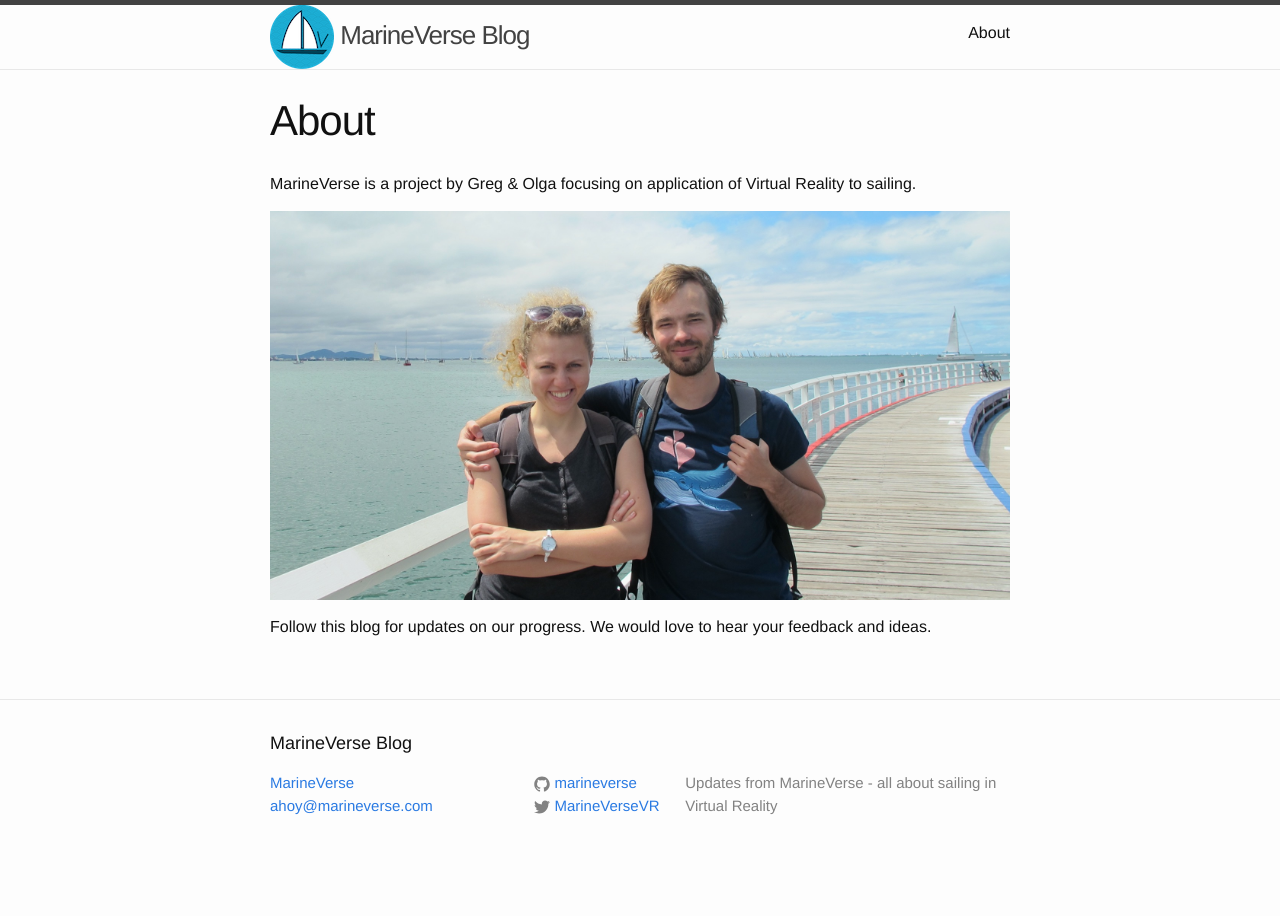
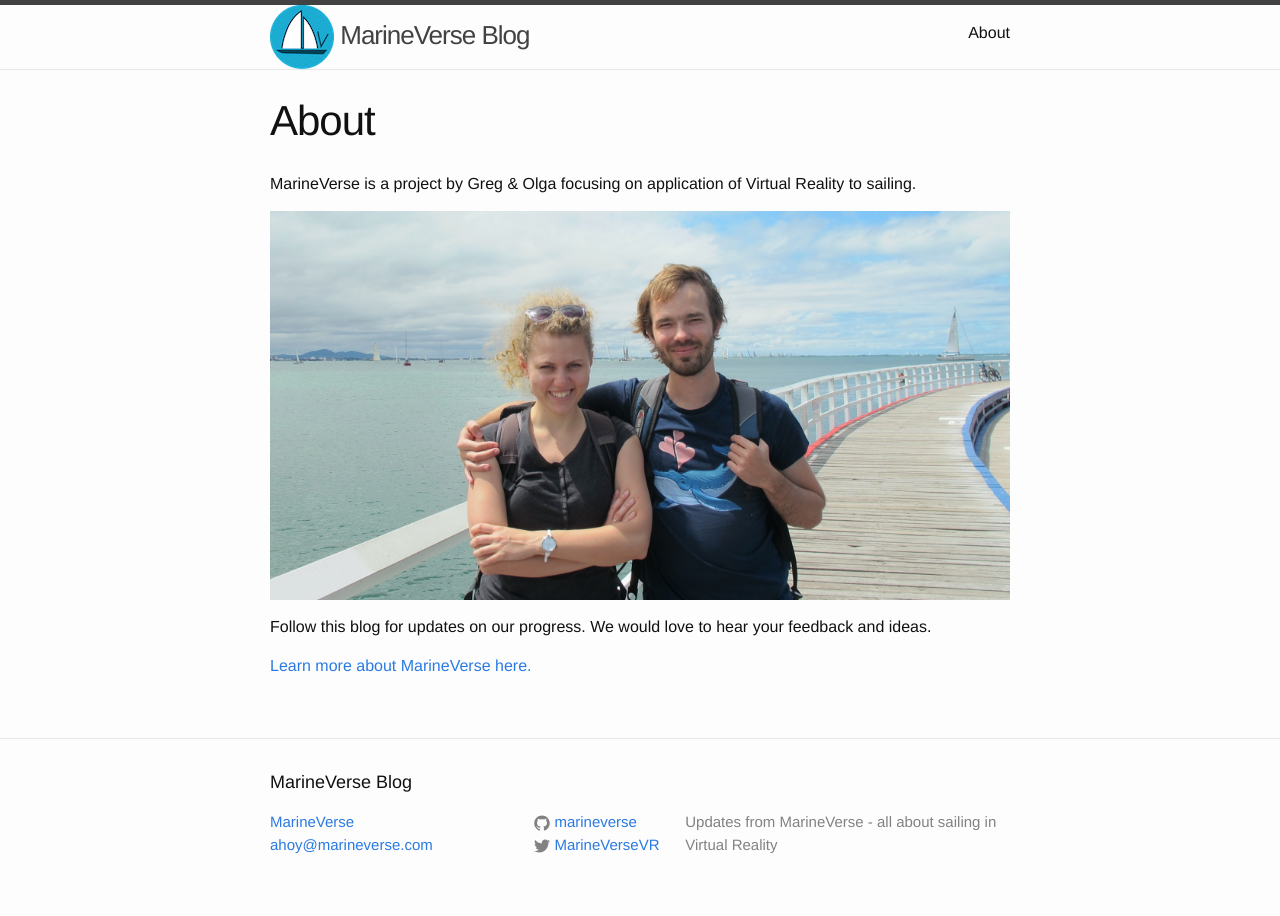
Before and after one commit to marineverse/marineverse.github.io, a Jekyll site: the page built from about.md, in a window 1280 px wide. Built offline with Jekyll 4.4.1, drawn with Linux system fonts in a browser that asks for light colours.

Commit message:
link back

```diff
--- a/about.md
+++ b/about.md
@@ -9,3 +9,5 @@ MarineVerse is a project by Greg & Olga focusing on application of Virtual Reali
 ![MarineVerse](/assets/gregolga.jpg)
 
 Follow this blog for updates on our progress. We would love to hear your feedback and ideas.
+
+[Learn more about MarineVerse here.](https://www.marineverse.com/about)
```
